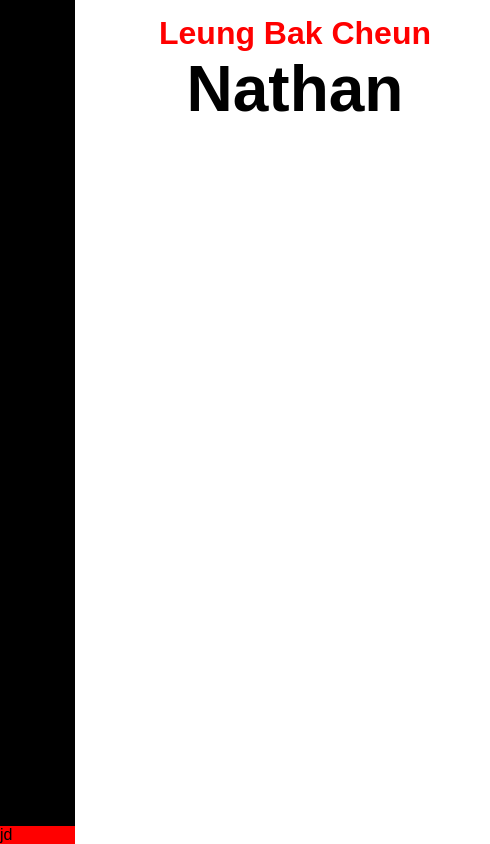
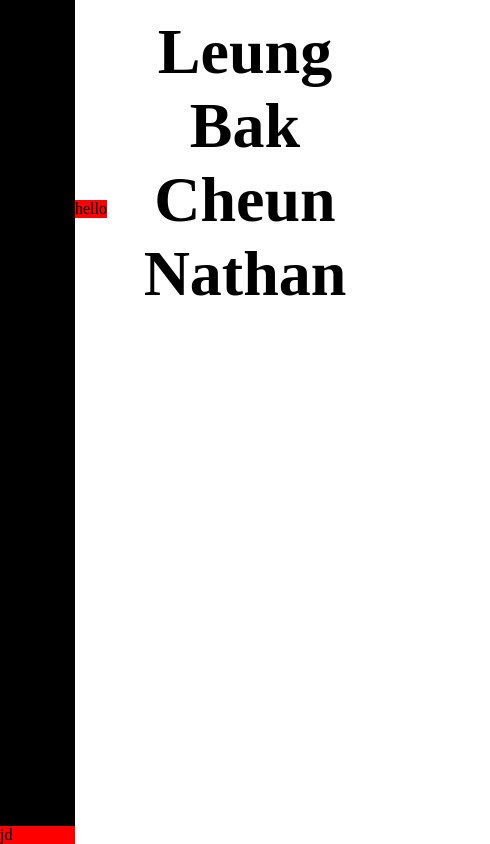
Before and after one commit to t00fpick/t00fpickResume.github.io, a plain HTML site: page index.html in a window 390 px wide. Shown: the whole page, 490 px wide, since content can reach past the window. Drawn offline with Linux system fonts and the light colour scheme.

Commit message:
Responsive

```diff
--- a/CSS/responsive.css
+++ b/CSS/responsive.css
@@ -4,15 +4,6 @@
   padding: 0;
 }
 
-body {
-	font-size: 100%;
-	font-family: Arial;
-
+#main-content {
+	background-color: red;
 }
-
-
-
-#lastname {
-	color: red;
-	font-size: 1em;
-}
--- a/CSS/stylesheet.css
+++ b/CSS/stylesheet.css
@@ -8,12 +8,14 @@ header {
 	position: absolute;
 	left: 100px;
 	padding: 15px;
-	width: 100%;
+	max-width: 600px;
 	height: 200px;
 	text-align: center;
 	font-size: 2em;
 
 }
+
+
 
 /* nav bar */
 #left-navbar {
@@ -32,3 +34,11 @@ header {
 	position: absolute;
 	bottom: 0;
 }
+
+/* middle section */
+
+#main-content {
+	position: absolute;
+	left: 75px;
+	top: 200px;
+}
--- a/index.html
+++ b/index.html
@@ -4,15 +4,16 @@
 	<script src="scripts/angular.min.js"></script>
 	<script src="scripts/script.js"></script>
 	<link rel="stylesheet" type="text/css" href="css/stylesheet.css">
-	<link rel="stylesheet" type="text/css" href="css/responsive.css" media="screen and (max-width: 460px)">
+	<link rel="stylesheet" type="text/css" href="css/responsive.css" media="screen and (max-width: 500px)">
 </head>
 
 <body>
 
 	<div id="container">
 
+
 		<header>
-		<h1 id="lastname">Leung Bak Cheun</h1>
+			<h1 id="lastname">Leung Bak Cheun</h1>
 			<h1>Nathan</h1>
 		</header>
 
@@ -24,13 +25,11 @@
 
 		</div>
 
-		<div id="mid-content">
-
+		<div id="main-content">
+			<p>hello</p>
 		</div>
 
-		<div id="right-col">
 
-		</div>
 
 
 	</div>
```
Also changed, not shown: images/darkwood.jpg.
